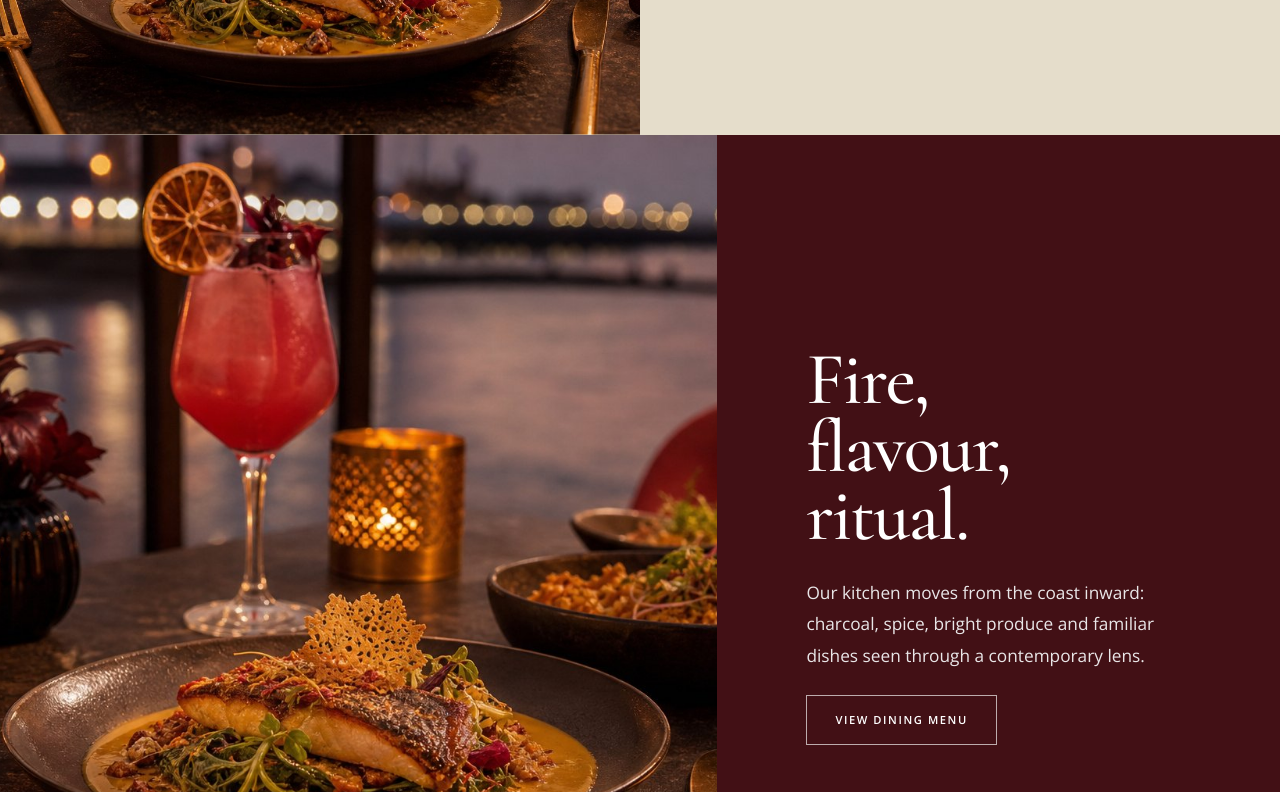
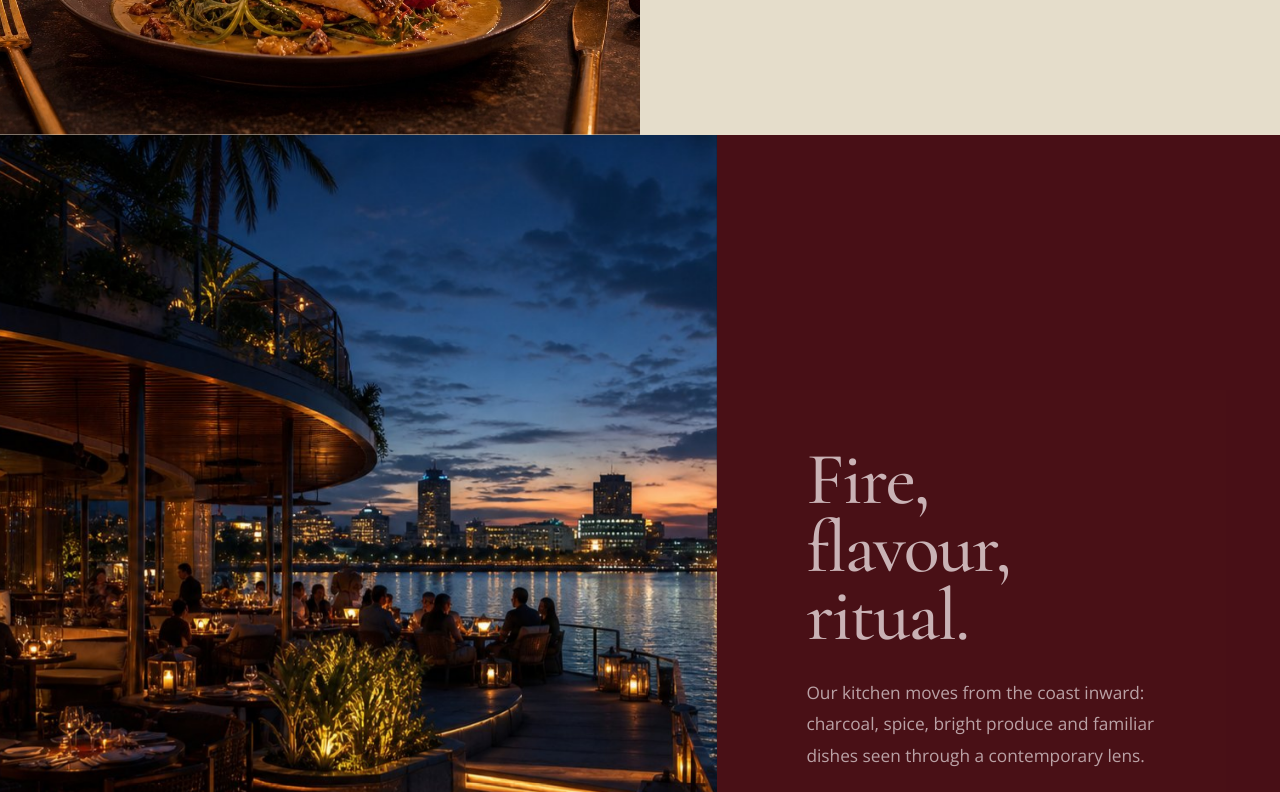
Before and after one commit to Ikechukwuux/vela-portfolio, a plain HTML site: page index.html in a window 1280 px wide. Shown: the part 1640-2432 px from the top of the page. Drawn offline with nearby package versions, Linux system fonts and the light colour scheme.

Commit message:
feat: implement layered crossfade and stable scroll activation for sticky story sections

```diff
--- a/script.js
+++ b/script.js
@@ -46,6 +46,111 @@
   }
 });
 const reduced=matchMedia('(prefers-reduced-motion: reduce)').matches;const reveals=document.querySelectorAll('.reveal,.editorial-photo');if(reduced)reveals.forEach(x=>x.classList.add(x.classList.contains('editorial-photo')?'revealed':'visible'));else{const ro=new IntersectionObserver(entries=>entries.forEach(e=>{if(e.isIntersecting){e.target.classList.add(e.target.classList.contains('editorial-photo')?'revealed':'visible');ro.unobserve(e.target)}}),{threshold:.18});reveals.forEach(x=>ro.observe(x))}
-const chapters=[...document.querySelectorAll('.chapter')],storyImgs=[...document.querySelectorAll('.story-img')];if(chapters.length){const activate=i=>{chapters.forEach((c,n)=>c.classList.toggle('active',n===i));storyImgs.forEach((c,n)=>c.classList.toggle('active',n===i))};const so=new IntersectionObserver(entries=>{const visible=entries.filter(e=>e.isIntersecting).sort((a,b)=>Math.abs(a.boundingClientRect.top-innerHeight*.45)-Math.abs(b.boundingClientRect.top-innerHeight*.45));if(visible[0])activate(chapters.indexOf(visible[0].target))},{rootMargin:'-32% 0px -42% 0px',threshold:0});chapters.forEach(c=>so.observe(c));activate(0)}
+// Vela Rhythm Sticky Story — Layered Crossfade & Stable Desktop Activation
+const chapters = [...document.querySelectorAll('.chapter')];
+const storyImgs = [...document.querySelectorAll('.story-img')];
+
+if (chapters.length && storyImgs.length) {
+  let currentIndex = -1;
+  let cleanupTimer = null;
+
+  const activate = (newIndex, animated = true) => {
+    if (newIndex === currentIndex || newIndex < 0 || newIndex >= chapters.length) return;
+    const prevIndex = currentIndex;
+    currentIndex = newIndex;
+
+    // Synchronize chapter active state
+    chapters.forEach((chapter, i) => {
+      chapter.classList.toggle('active', i === newIndex);
+    });
+
+    if (cleanupTimer) {
+      clearTimeout(cleanupTimer);
+      cleanupTimer = null;
+    }
+
+    if (!animated || reduced) {
+      // Immediate switch for initial load or reduced motion
+      storyImgs.forEach((img, i) => {
+        img.classList.toggle('active', i === newIndex);
+        img.classList.remove('previous');
+      });
+      return;
+    }
+
+    // Layered Crossfade:
+    // 1. Previous active image becomes .previous (z-index: 1, stays at opacity 1)
+    // 2. Incoming image becomes .active (z-index: 2, fades from 0 to 1 over 1.15s)
+    // 3. Other images stay at z-index: 0, opacity: 0
+    storyImgs.forEach((img, i) => {
+      if (i === newIndex) {
+        img.classList.remove('previous');
+        img.classList.add('active');
+      } else if (i === prevIndex) {
+        img.classList.remove('active');
+        img.classList.add('previous');
+      } else {
+        img.classList.remove('active', 'previous');
+      }
+    });
+
+    // Cleanup: after the 1.15s crossfade finishes, remove .previous from outgoing image
+    cleanupTimer = setTimeout(() => {
+      storyImgs.forEach((img, i) => {
+        if (i !== currentIndex) {
+          img.classList.remove('previous', 'active');
+        }
+      });
+      cleanupTimer = null;
+    }, 1200);
+  };
+
+  // Passive scroll listener with requestAnimationFrame & 55% activation line
+  let tickingStory = false;
+  const updateStory = () => {
+    tickingStory = false;
+    const activationLine = window.innerHeight * 0.55;
+    let bestIndex = 0;
+    let minDistance = Infinity;
+
+    for (let i = 0; i < chapters.length; i++) {
+      const rect = chapters[i].getBoundingClientRect();
+      const center = rect.top + rect.height / 2;
+      const distance = Math.abs(center - activationLine);
+      if (distance < minDistance) {
+        minDistance = distance;
+        bestIndex = i;
+      }
+    }
+
+    activate(bestIndex, true);
+  };
+
+  const onScrollStory = () => {
+    if (!tickingStory) {
+      requestAnimationFrame(updateStory);
+      tickingStory = true;
+    }
+  };
+
+  window.addEventListener('scroll', onScrollStory, { passive: true });
+  window.addEventListener('resize', onScrollStory, { passive: true });
+  window.addEventListener('orientationchange', onScrollStory, { passive: true });
+
+  // Initial calculation on load / refresh (immediate, no animation flash)
+  const initialActivationLine = window.innerHeight * 0.55;
+  let initialBest = 0;
+  let initialMin = Infinity;
+  chapters.forEach((c, i) => {
+    const rect = c.getBoundingClientRect();
+    const center = rect.top + rect.height / 2;
+    const distance = Math.abs(center - initialActivationLine);
+    if (distance < initialMin) {
+      initialMin = distance;
+      initialBest = i;
+    }
+  });
+  activate(initialBest, false);
+}
 document.querySelectorAll('[data-filter]').forEach(btn=>btn.addEventListener('click',()=>{document.querySelectorAll('[data-filter]').forEach(b=>b.classList.remove('active'));btn.classList.add('active');const f=btn.dataset.filter;document.querySelectorAll('.menu-section').forEach(s=>{s.hidden=f!=='all'&&s.dataset.category!==f});document.querySelector('.menu-content')?.scrollIntoView({behavior:reduced?'auto':'smooth'})}));
 const form=document.querySelector('.form');form?.addEventListener('submit',e=>{e.preventDefault();const b=form.querySelector('button');b.textContent='REQUEST RECEIVED';b.disabled=true});
--- a/styles.css
+++ b/styles.css
@@ -536,6 +536,7 @@
   grid-template-columns: 56% 44%;
   background: var(--color-night);
   color: var(--color-white);
+  position: relative;
 }
 
 .story-stage {
@@ -550,37 +551,54 @@
   position: absolute;
   inset: 0;
   height: 100%;
+  width: 100%;
   object-fit: cover;
   opacity: 0;
-  transform: scale(1.03);
-  transition: opacity .85s ease, transform 1.1s var(--ease);
+  z-index: 0;
+  transform: scale(1.04);
+  filter: brightness(0.96);
+  transition:
+    opacity 1.15s ease,
+    transform 1.55s cubic-bezier(0.22, 1, 0.36, 1),
+    filter 1.3s ease;
+  pointer-events: none;
+  will-change: opacity, transform;
 }
 
+/* Layered Crossfade: previous image remains solid underneath */
+.story-img.previous {
+  opacity: 1;
+  z-index: 1;
+  transform: scale(1);
+  filter: brightness(1);
+}
+
+/* Active incoming image sits on top and fades in smoothly */
 .story-img.active {
   opacity: 1;
+  z-index: 2;
   transform: scale(1);
+  filter: brightness(1);
 }
 
 .story-chapters {
   background: var(--color-merlot);
-  transition: background-color .6s var(--ease);
+  position: relative;
 }
 
 /* Individual Scene Atmospheric Tints */
 .chapter:nth-child(1) { background: var(--color-scene-dine); }
 .chapter:nth-child(2) { background: var(--color-scene-night); }
 .chapter:nth-child(3) { background: var(--color-scene-sunset); }
-.chapter:nth-child(4) { background: var(--color-scene-party); }
-.chapter:nth-child(5) { background: var(--color-scene-celebrate); }
 
 .chapter {
-  min-height: 100svh;
+  min-height: 125svh;
   padding: 120px clamp(32px, 7vw, 110px);
   display: flex;
   flex-direction: column;
   justify-content: center;
   opacity: .68;
-  transition: opacity .6s var(--ease);
+  transition: opacity .85s var(--ease), background-color .9s var(--ease);
   color: var(--color-seafoam);
 }
 
@@ -1301,4 +1319,10 @@
     clip-path: inset(0) !important;
     transform: none !important;
   }
+
+  .story-img,
+  .story-img.previous,
+  .story-img.active {
+    transform: none !important;
+  }
 }
```
